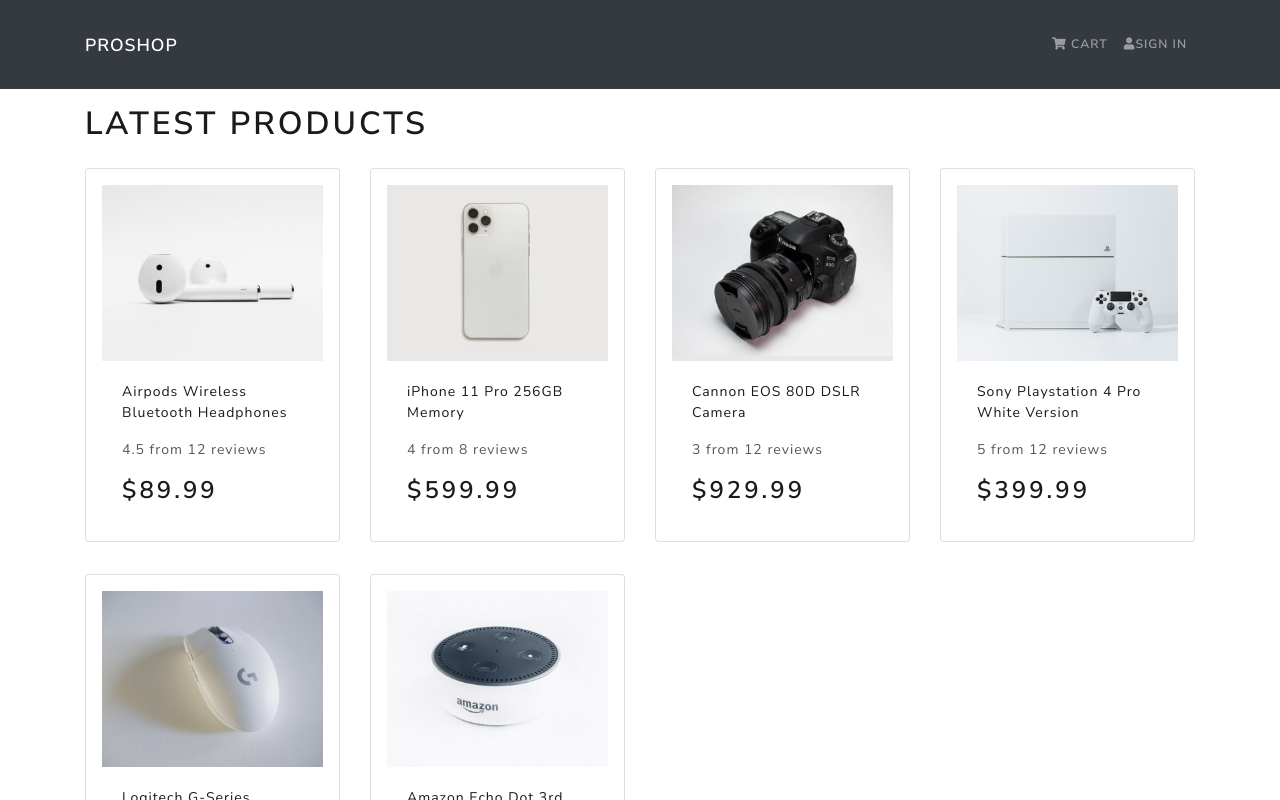
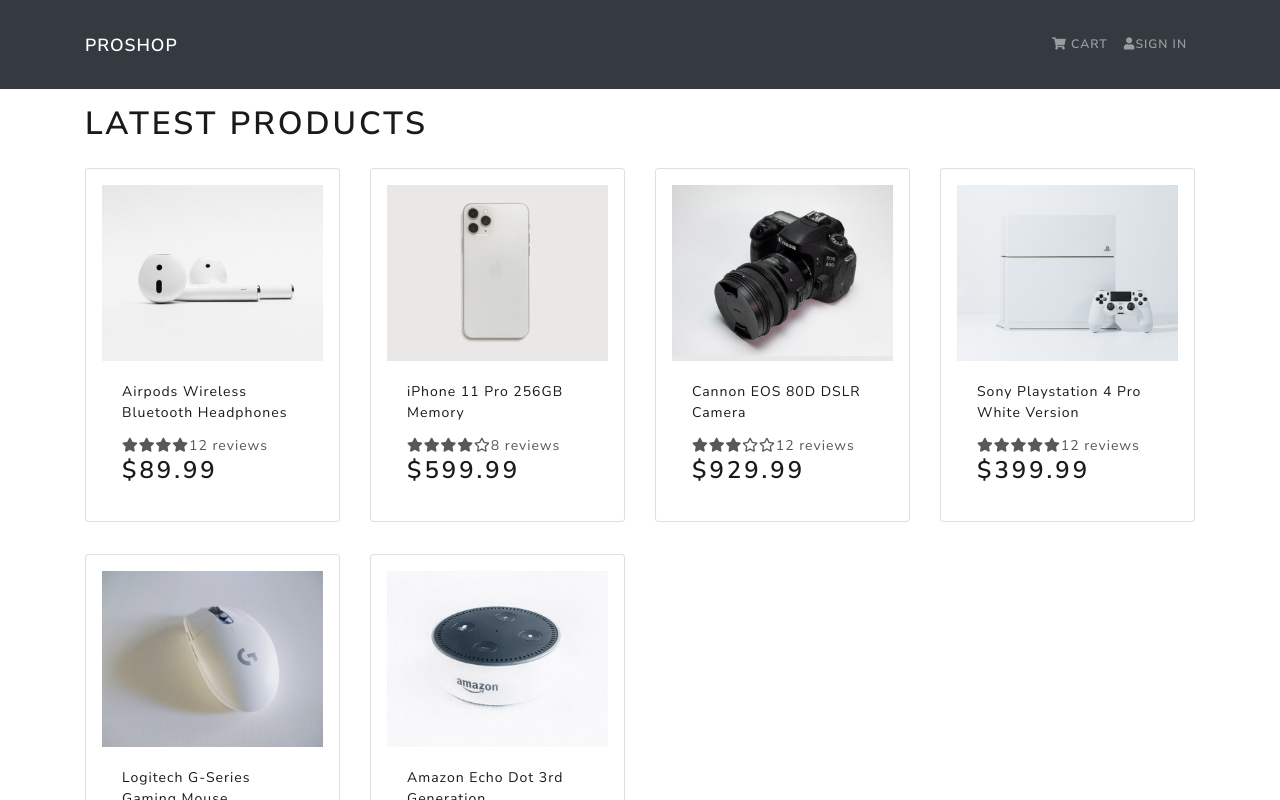
Before and after one commit to EpinderSingh/MERN-eCommerece, a React (Create React App) app in the folder frontend/: page / in a window 1280 px wide. Shown: the top 800 px of the page. Built offline with nearby package versions, Linux system fonts and the light colour scheme.

Commit message:
error in stars. shows only 4 starts for airpods

```diff
--- a/frontend/src/components/Product.js
+++ b/frontend/src/components/Product.js
@@ -1,5 +1,7 @@
 import React from 'react';
 import { Card } from 'react-bootstrap';
+
+import Rating from './Rating';
 
 const Product = ({ product }) => {
   return (
@@ -16,9 +18,10 @@
         </a>
 
         <Card.Text as='div'>
-          <div className='my-3'>
-            {product.rating} from {product.numReviews} reviews
-          </div>
+          <Rating
+            value={product.rating}
+            text={`${product.numReviews} reviews`}
+          />
         </Card.Text>
 
         <Card.Text as='h3'>${product.price}</Card.Text>
--- /dev/null
+++ b/frontend/src/components/Rating.js
@@ -0,0 +1,66 @@
+import React from 'react';
+
+const Rating = ({ value, text }) => {
+  return (
+    <div className='rating'>
+      <span>
+        <i
+          className={
+            value >= 1
+              ? 'fas fa-star'
+              : value >= 0.5
+              ? 'fas fa-start-half-alt'
+              : 'far fa-star'
+          }
+        ></i>
+      </span>
+      <span>
+        <i
+          className={
+            value >= 2
+              ? 'fas fa-star'
+              : value >= 1.5
+              ? 'fas fa-start-half-alt'
+              : 'far fa-star'
+          }
+        ></i>
+      </span>
+      <span>
+        <i
+          className={
+            value >= 3
+              ? 'fas fa-star'
+              : value >= 2.5
+              ? 'fas fa-start-half-alt'
+              : 'far fa-star'
+          }
+        ></i>
+      </span>
+      <span>
+        <i
+          className={
+            value >= 4
+              ? 'fas fa-star'
+              : value >= 3.5
+              ? 'fas fa-start-half-alt'
+              : 'far fa-star'
+          }
+        ></i>
+      </span>
+      <span>
+        <i
+          className={
+            value >= 5
+              ? 'fas fa-star'
+              : value >= 4.5
+              ? 'fas fa-start-half-alt'
+              : 'far fa-star'
+          }
+        ></i>
+      </span>
+      <span>{text && text}</span>
+    </div>
+  );
+};
+
+export default Rating;
```
